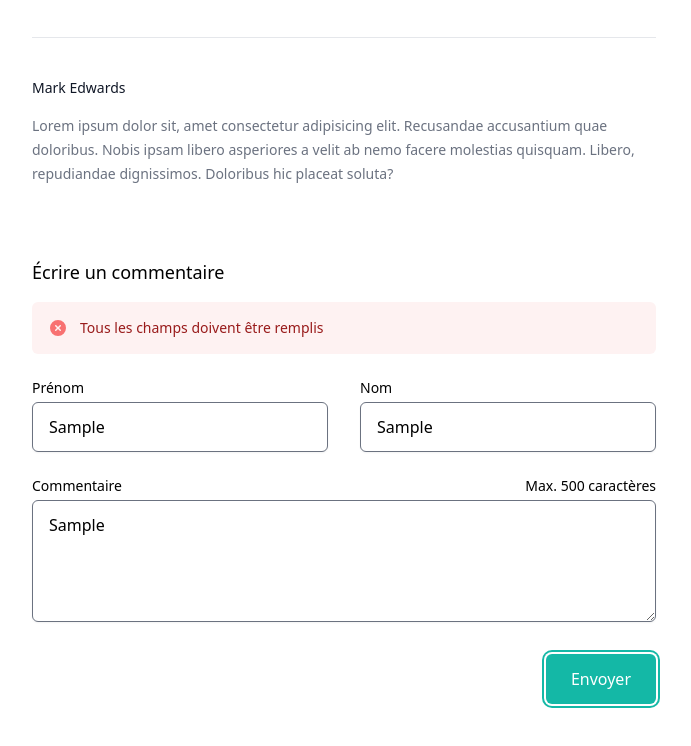
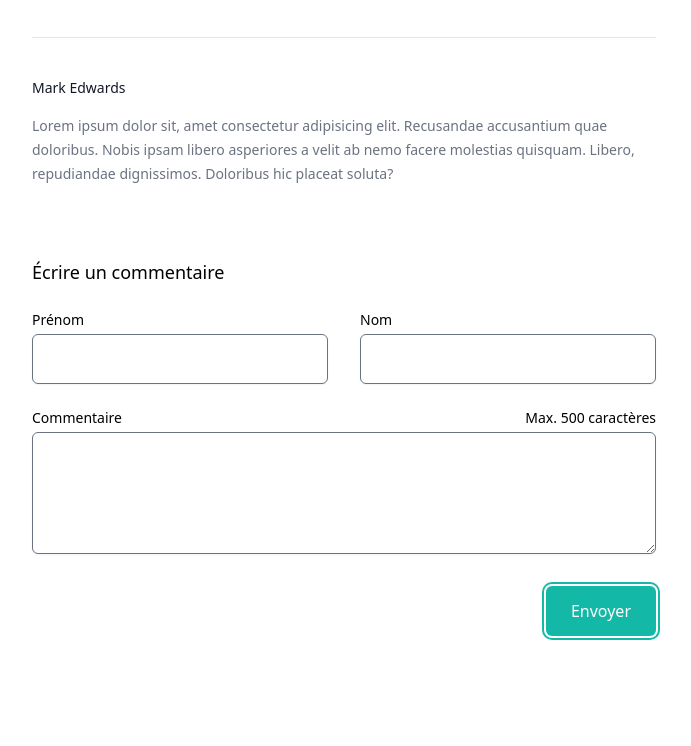
Before and after one commit to T-H-Duy/Dynamiser-coms, a plain HTML site: page index.html in a window 1280 px wide. Both pictures are taken after typing "Sample", "Sample", "Sample" into the empty fields and a click on the button "Envoyer". Shown: the part 448-1194 px from the top of the page, without its empty margins (296-987 px from the left). Drawn offline with nearby package versions, Linux system fonts and the light colour scheme.

Commit message:
V2.00-errorMessage

```diff
--- a/app.js
+++ b/app.js
@@ -1,30 +1,24 @@
-let prenom = document.getElementById("first-name").value;
-let nom = document.getElementById("last-name").value;
-let commentaire = document.getElementById("message").value;
+let form = document.querySelector('form');
+let prenomForm = document.getElementById('first-name');
+let nomForm = document.getElementById('last-name');
+let messageForm = document.getElementById('message');
+let messageErreur = document.getElementById('error-message');
 
-const champVide = document.getElementById("error-message");
-const bouton = document.querySelector("button");
+function envoiCom(event) {
 
+  if (!prenomForm.value || !nomForm.value || !messageForm.value) {
+  messageErreur.style.display = 'block';
+  } else {
+  messageErreur.style.display = 'none';
+  }
 
-function sendComment() {
+event.preventDefault();
 
-    event.preventDefault();
+let newCom = {
+  prenomForm: prenomForm.value, nomForm: nomForm.value, messageForm: messageForm.value
+};
 
-    if (prenom == ""){
-        champVide.style.display = "block";
-    } else {
-        erreur.style.display = "none";
-    }
-    if (nom == ""){
-        champVide.style.display = "block";
-    } else {
-        champVide.style.display = "none";
-    }
-    if (commentaire == ""){
-        champVide.style.display = "block";
-    } else {
-        champVide.style.display = "none";
-    }
+form.reset();
 }
 
-bouton.addEventListener("click", sendComment);
+form.addEventListener('submit', envoiCom);
```
Also changed, not shown: index.html (line endings or trailing spaces).
